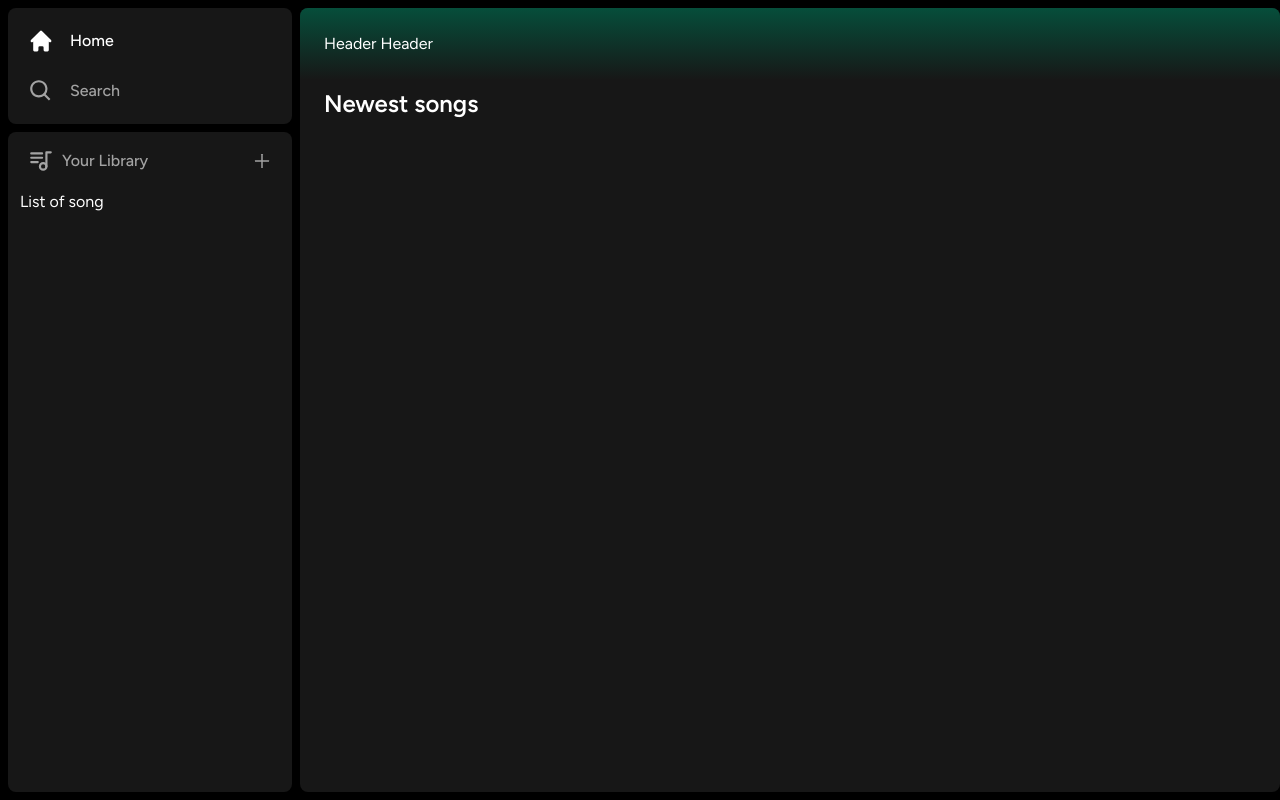
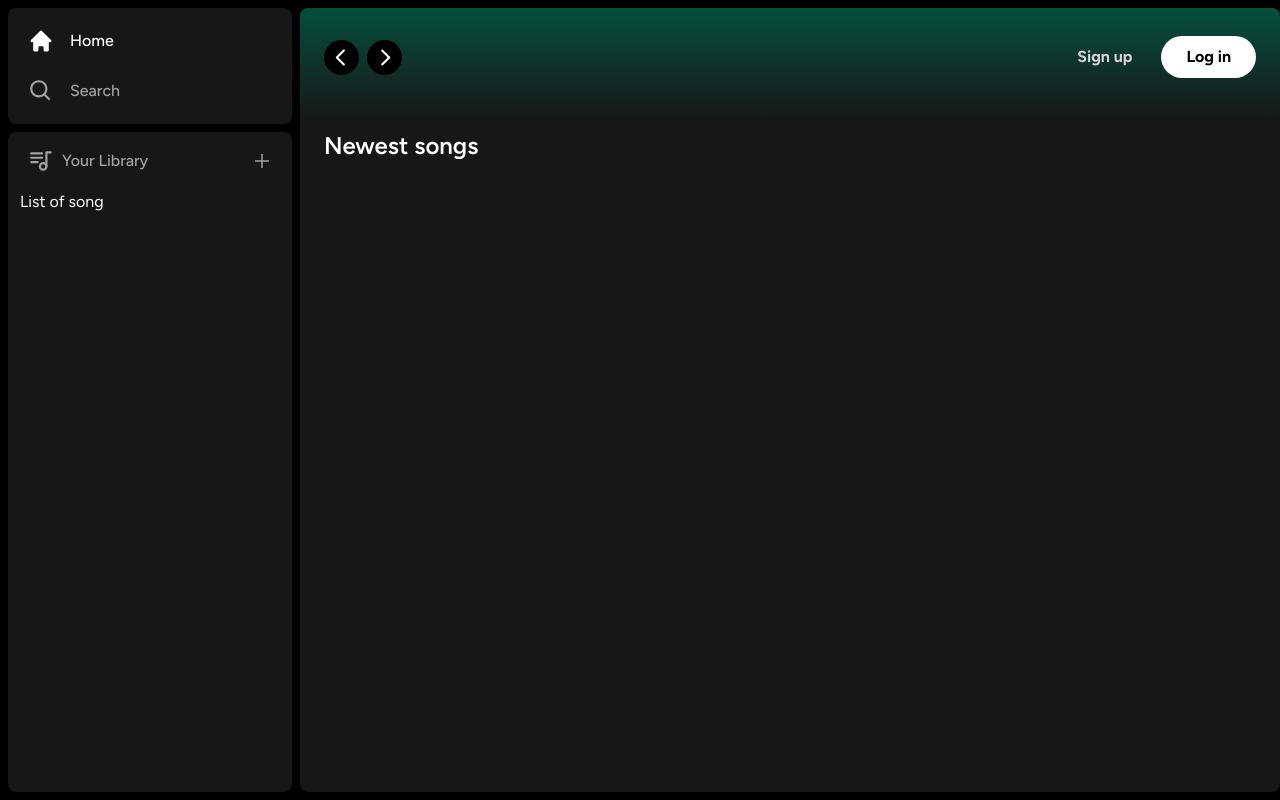
Before and after one commit to Maeokubo/spotify-clone, a Next.js app: page / in a window 1280 px wide. Built offline with nearby package versions, Linux system fonts and the light colour scheme.

Commit message:
feat: ctrate new feature btn and updates  styling"

```diff
--- /dev/null
+++ b/components/Button.tsx
@@ -0,0 +1,27 @@
+import { forwardRef } from "react";
+import { twMerge } from "tailwind-merge";
+
+interface ButtonProps
+  extends React.ButtonHTMLAttributes<HTMLButtonElement> {}
+
+const Button = forwardRef<HTMLButtonElement, ButtonProps >(({
+  className,
+  children,
+  disabled,
+  type = "button",
+  ...props
+}, ref) =>{
+  return (
+    <button type={type} className={twMerge(`w-full rounded-full bg-green-500 text-black border border-transparent px-3 py-3 disabled:cursor-not-allowed font-bold hover:opacity-75 transition`, className )}
+    disabled={disabled}
+    ref={ref}
+    {...props}
+    >
+      {children}
+    </button>
+  )
+})
+
+Button.displayName = "Button";
+
+export default Button
--- a/components/Header.tsx
+++ b/components/Header.tsx
@@ -1,4 +1,10 @@
+"use client";
+
+import { useRouter } from "next/navigation";
+import { HiHome, HiSearch } from "react-icons/hi";
+import { RxCaretLeft, RxCaretRight } from "react-icons/rx";
 import { twMerge } from "tailwind-merge";
+import Button from "./Button";
 
 
 interface HeaderProps {
@@ -8,12 +14,53 @@
 
 const Header: React.FC<HeaderProps> = ({
   children,
-  className,
+  className
 }) => {
+  const router = useRouter();
+
+  const handleLogout = () => {
+    //Handle logout in the future
+  }
+
   return (
     <div className={twMerge(`h-fit bg-gradient-to-b from-emerald-900 p-6`, className )}>
-      Header Header
+      <div className="w-full mb-4 flex justify-between items-center">
+        <div className="hidden md:flex gap-x-2 items-center">
+          <button onClick={() => router.back()} className="flex bg-black rounded-full justify-center items-center hover:opacity-75 transition">
+            <RxCaretLeft className="text-white" size={35}/>
+          </button>
+          <button onClick={() => router.forward()} className="flex bg-black rounded-full justify-center items-center hover:opacity-75 transition">
+            <RxCaretRight  className="text-white" size={35} />
+          </button>
+        </div>
+
+        <div className="flex md:hidden gap-x-2 items-center">
+          <button className="rounded-full bg-white p-2 items-center justify-center hover:opacity-75 transition">
+            <HiHome className="text-black size={20}" />
+          </button>
+          <button className="rounded-full bg-white p-2 items-center justify-center hover:opacity-75 transition">
+            <HiSearch className="text-black size={20}" />
+          </button>
+        </div>
+
+        <div className=" flex justify-center items-center gap-x-4">
+          <>
+          <div>
+            <Button onClick={() => {}} className="bg-transparent text-neutral-300 font-mudium">
+              Sign up
+            </Button>
+          </div>
+
+          <div>
+            <Button onClick={() => {}} className="bg-white px-6 py-2 font-mudium">
+              Log in
+            </Button>
+          </div>
+          </>
+        </div>
+      </div>
     </div>
+
   )
 }
 
```
